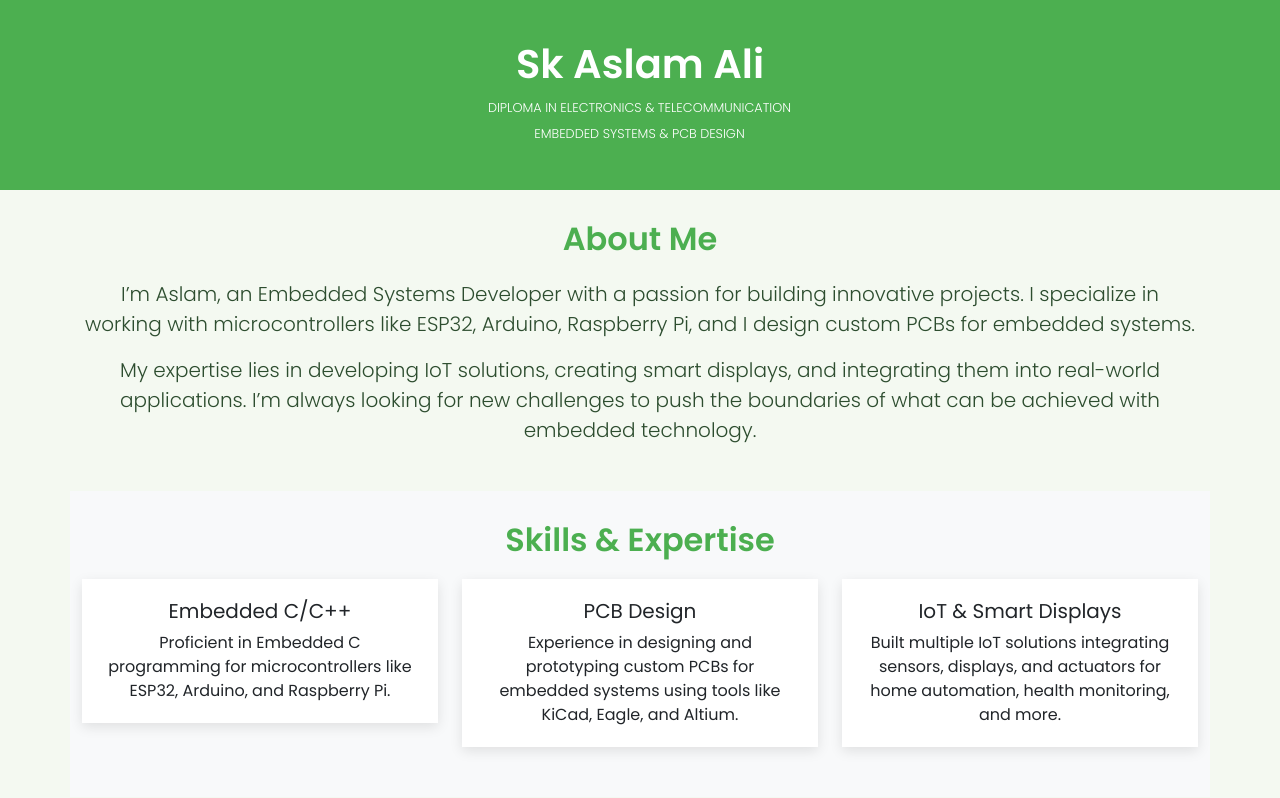
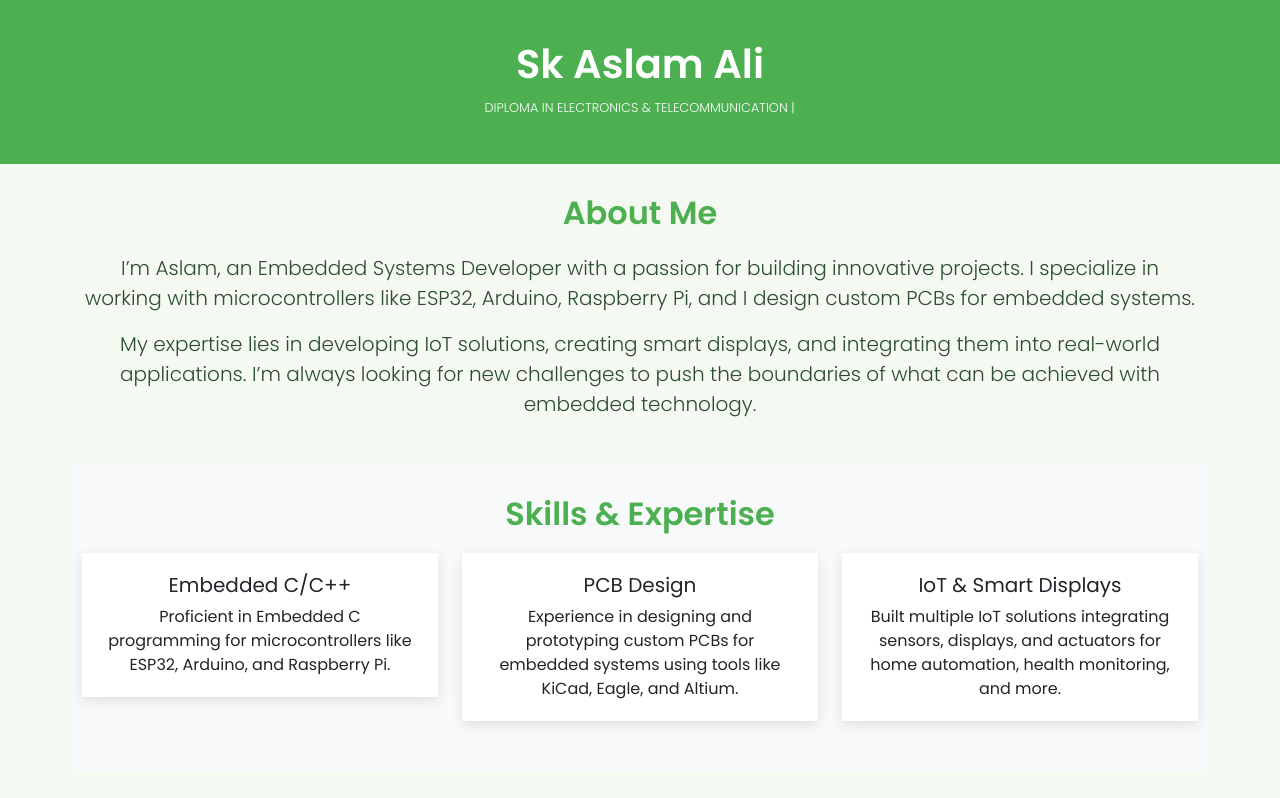
Before and after one commit to aslamEmbedded/portfolio, a plain HTML site: page index.html in a window 1280 px wide. Shown: the top 798 px of the page. Drawn offline with nearby package versions, Linux system fonts and the light colour scheme.

Commit message:
Update index.html

```diff
--- a/index.html
+++ b/index.html
@@ -155,8 +155,7 @@
     <!-- Header Section with Typewriter Effect -->
     <header>
         <h1 >Sk Aslam Ali</h1>
-        <p class="typewriter">DIPLOMA IN ELECTRONICS & TELECOMMUNICATION </p>
-        <p class="typewriter">EMBEDDED SYSTEMS & PCB DESIGN</p>
+        <p class="typewriter">DIPLOMA IN ELECTRONICS & TELECOMMUNICATION | </p>
     </header>
 
     <!-- About Me Section -->
```
